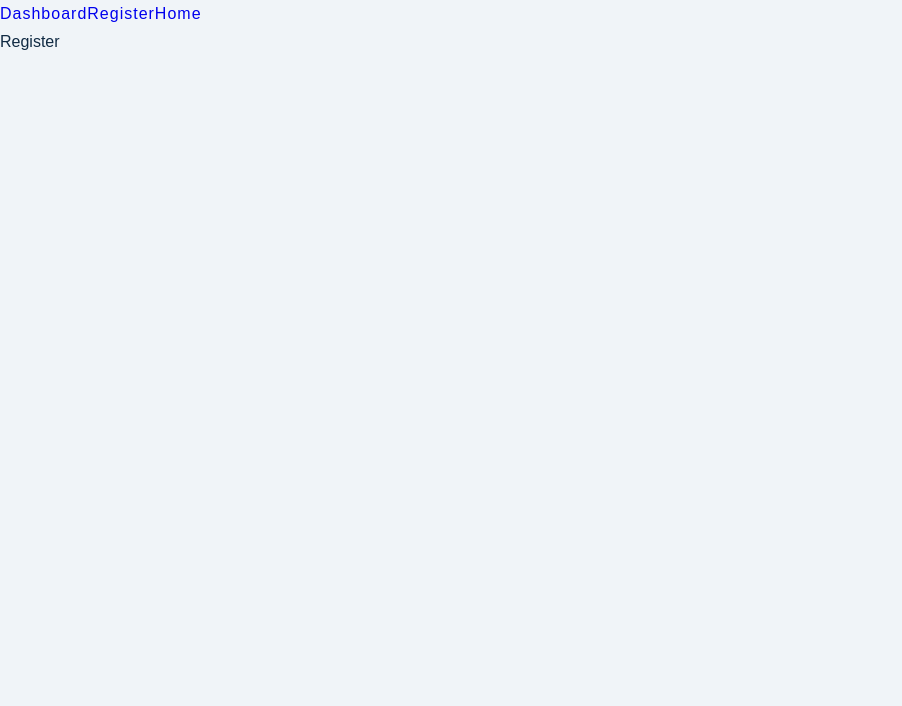
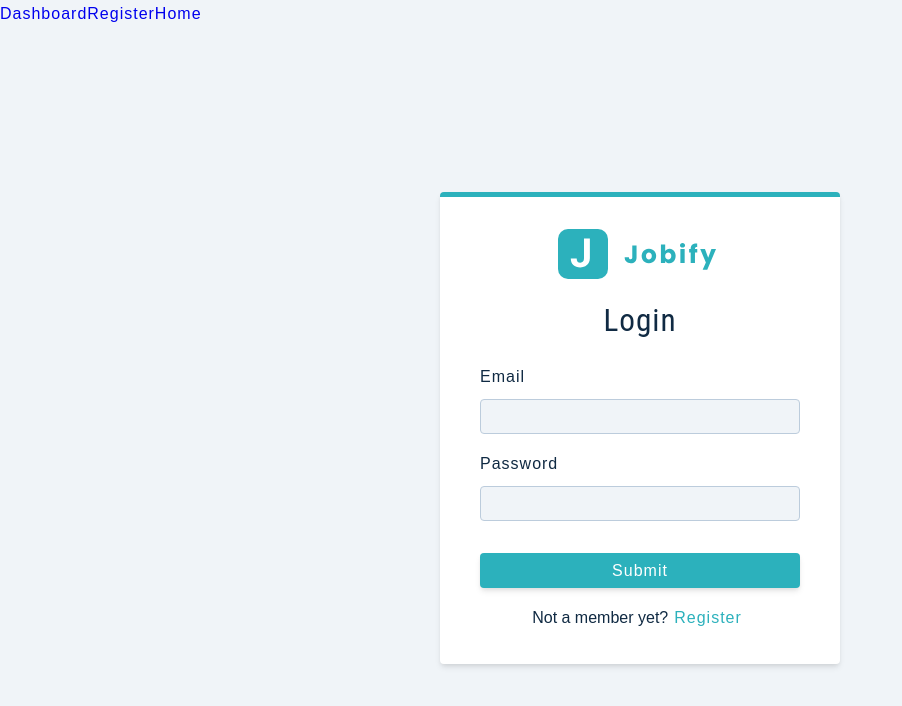
Before and after one commit to trace2798/jobTracker, a React (Create React App) app in the folder client/: page /register in a window 1280 px wide. Shown: the top 706 px of the page, without its empty margins (0-902 px from the left). Built offline with nearby package versions, Linux system fonts and the light colour scheme.

Commit message:
Functionality on register page added

```diff
--- /dev/null
+++ b/client/src/components/Alert.js
@@ -0,0 +1,8 @@
+import { useAppContext } from "../context/appContext";
+
+const Alert = () => {
+  const { alertType, alertText } = useAppContext();
+  return <div className={`alert alert-${alertType}`}>{alertText}</div>;
+};
+
+export default Alert;
--- /dev/null
+++ b/client/src/components/FormRow.js
@@ -0,0 +1,19 @@
+const FormRow = ({ type, name, value, handleChange, labelText }) => {
+  return (
+    <div className="form-row">
+      <label htmlFor={name} className="form-label">
+        {labelText || name}
+      </label>
+
+      <input
+        type={type}
+        value={value}
+        name={name}
+        onChange={handleChange}
+        className="form-input"
+      />
+    </div>
+  );
+};
+
+export default FormRow;
--- a/client/src/components/index.js
+++ b/client/src/components/index.js
@@ -1,5 +1,4 @@
-import Logo from './Logo'
-
-export {
-    Logo
-}
+import Logo from "./Logo";
+import Alert from "./Alert";
+import FormRow from "./FormRow";
+export { Alert, FormRow, Logo };
--- /dev/null
+++ b/client/src/context/actions.js
@@ -0,0 +1,2 @@
+export const DISPLAY_ALERT = 'SHOW_ALERT';
+export const CLEAR_ALERT = 'CLEAR_ALERT';
--- /dev/null
+++ b/client/src/context/appContext.js
@@ -0,0 +1,55 @@
+import React, { useState, useReducer, useContext } from "react";
+import reducer from "./reducer";
+import { DISPLAY_ALERT, CLEAR_ALERT, } from "./actions";
+
+export const initialState = {
+  isLoading: false,
+  showAlert: false,
+  alertText: "",
+  alertType: "",
+};
+const AppContext = React.createContext();
+
+const AppProvider = ({ children }) => {
+
+  // {The first argument, reducer, is a function that takes in the current state and an action as parameters and returns a new state based on the action performed. The reducer function is called by the dispatch function which is the second element in the array returned by the useReducer hook. dispatch is a function that accepts an action and uses the reducer function to update the state. The second argument, initialState, is the initial value of the state. It can be an object, an array, or any other data type. The useReducer hook returns an array with two elements: state and dispatch. state is the current value of the state, and dispatch is a function that allows you to update the state.}
+  // Is a declaration of a state and dispatch function using the useReducer hook in React.
+  const [state, dispatch] = useReducer(reducer, initialState);
+
+
+  /**
+   * When the user clicks the button, display the alert and then clear the alert.
+   */
+  const displayAlert = () => {
+    dispatch({ type: DISPLAY_ALERT });
+    clearAlert();
+  };
+
+  /**
+   * After 3 seconds, dispatch an action to clear the alert.
+   */
+  const clearAlert = () => {
+    setTimeout(() => {
+      dispatch({
+        type: CLEAR_ALERT,
+      });
+    }, 3000);
+  };
+
+  return (
+    <AppContext.Provider
+      value={{
+        ...state,
+        displayAlert
+      }}
+    >
+      {children}
+    </AppContext.Provider>
+  );
+};
+// make sure use
+export const useAppContext = () => {
+  return useContext(AppContext);
+};
+
+export { AppProvider };
--- /dev/null
+++ b/client/src/context/reducer.js
@@ -0,0 +1,35 @@
+import React from "react";
+import { DISPLAY_ALERT, CLEAR_ALERT } from "./actions";
+
+import { initialState } from "./appContext";
+
+/**
+ * A reducer that throws an error if the action type is not found.
+ * @param {object} state - the current state of the reducer
+ * @param {object} action - the action to be performed
+ * @returns {object} the new state of the reducer
+ */
+
+const reducer = (state, action) => {
+
+  if (action.type === DISPLAY_ALERT) {
+    return {
+      ...state,
+      showAlert: true,
+      alertType: "danger",
+      alertText: "Please provide all values!",
+    };
+  }
+
+  if (action.type === CLEAR_ALERT) {
+    return {
+      ...state,
+      showAlert: false,
+      alertType: '',
+      alertText: '',
+    };
+  }
+
+  throw new Error(`no such action :${action.type}`);
+};
+export default reducer;
--- a/client/src/index.js
+++ b/client/src/index.js
@@ -1,16 +1,18 @@
-import React from 'react';
-import ReactDOM from 'react-dom/client';
-import 'normalize.css'
-import './index.css';
-import App from './App';
-import {BrowserRouter} from 'react-router-dom'
+import React from "react";
+import ReactDOM from "react-dom/client";
+import "normalize.css";
+import "./index.css";
+import App from "./App";
+import { BrowserRouter } from "react-router-dom";
+import { AppProvider } from "./context/appContext";
 
-
-const root = ReactDOM.createRoot(document.getElementById('root'));
+const root = ReactDOM.createRoot(document.getElementById("root"));
 root.render(
   <BrowserRouter>
-  <React.StrictMode>
-    <App />
-  </React.StrictMode>
+    <React.StrictMode>
+      <AppProvider>
+        <App />
+      </AppProvider>
+    </React.StrictMode>
   </BrowserRouter>
 );
--- a/client/src/pages/Register.js
+++ b/client/src/pages/Register.js
@@ -1,9 +1,107 @@
-import React from 'react'
+import { useState, useEffect } from "react";
+import { Logo, FormRow, Alert } from "../components";
+import Wrapper from "../assets/wrappers/RegisterPage";
+import { useAppContext } from '../context/appContext';
+
+// global context and useNavigate later
+
+const initialState = {
+  name: "",
+  email: "",
+  password: "",
+  isMember: true,
+};
+// if possible prefer local state
+// global state
+
+
 
 const Register = () => {
+  const [values, setValues] = useState(initialState);
+
+  const { isLoading, showAlert, displayAlert } = useAppContext();
+  // global context and useNavigate later
+  const toggleMember = () => {
+    setValues({ ...values, isMember: !values.isMember });
+  };
+
+  /**
+   * When the user types in the input field, the handleChange function will update the state of the
+   * component with the value of the input field.
+   * @param e - the event object
+   */
+  const handleChange = (e) => {
+    setValues({ ...values, [e.target.name]: e.target.value });
+  };
+
+  /**
+   * If the email, password, and name (if not a member) fields are not filled out, display an alert.
+   * @param e - the event object
+   * @returns The values object.
+   */
+  const onSubmit = (e) => {
+    e.preventDefault();
+    const { name, email, password, isMember } = values;
+    if (!email || !password || (!isMember && !name)) {
+      displayAlert();
+      return;
+    }
+    console.log(values);
+  };
+
   return (
-    <div>Register</div>
-  )
-}
+    <Wrapper className="full-page">
+      <form className="form" onSubmit={onSubmit}>
+        <Logo />
+        {/*  A ternary operator that will show the heading, if it is a member it will show login else register  */}
+        <h3>{values.isMember ? "Login" : "Register"}</h3>
+        {showAlert && <Alert />}
 
-export default Register
+        {/* name input. If the value of member is false(meaning he/she/they is not a registered user ) then we  display the name field.*/}
+        {!values.isMember && (
+          <FormRow
+            type="text"
+            name="name"
+            value={values.name}
+            handleChange={handleChange}
+          />
+        )}
+
+        {/* email field */}
+        <FormRow
+          type="email"
+          name="email"
+          value={values.email}
+          handleChange={handleChange}
+        />
+
+        {/* password field */}
+        <FormRow
+          type="password"
+          name="password"
+          value={values.password}
+          handleChange={handleChange}
+        />
+
+        <button type="submit" className="btn btn-block">
+          submit
+        </button>
+        <p>
+          {/*
+           * A button that toggles between "Register" and "Login" if the user is a member.
+           * @param {boolean} isMember - whether or not the user is a member.
+           */}
+          {/* A ternary operator. t is used to conditionally generate a string based on the value of the isMember property of the values object.
+          If the value of isMember is true, the string "Not a member yet?" is generated. If the value of isMember is false, the string "Already a member?" is generated. */}
+          {values.isMember ? "Not a member yet?" : "Already a member?"}
+          {/*A button that toggles the state of the form. */}
+          <button type="button" onClick={toggleMember} className="member-btn">
+            {values.isMember ? "Register" : "Login"}
+          </button>
+        </p>
+      </form>
+    </Wrapper>
+  );
+};
+
+export default Register;
```
